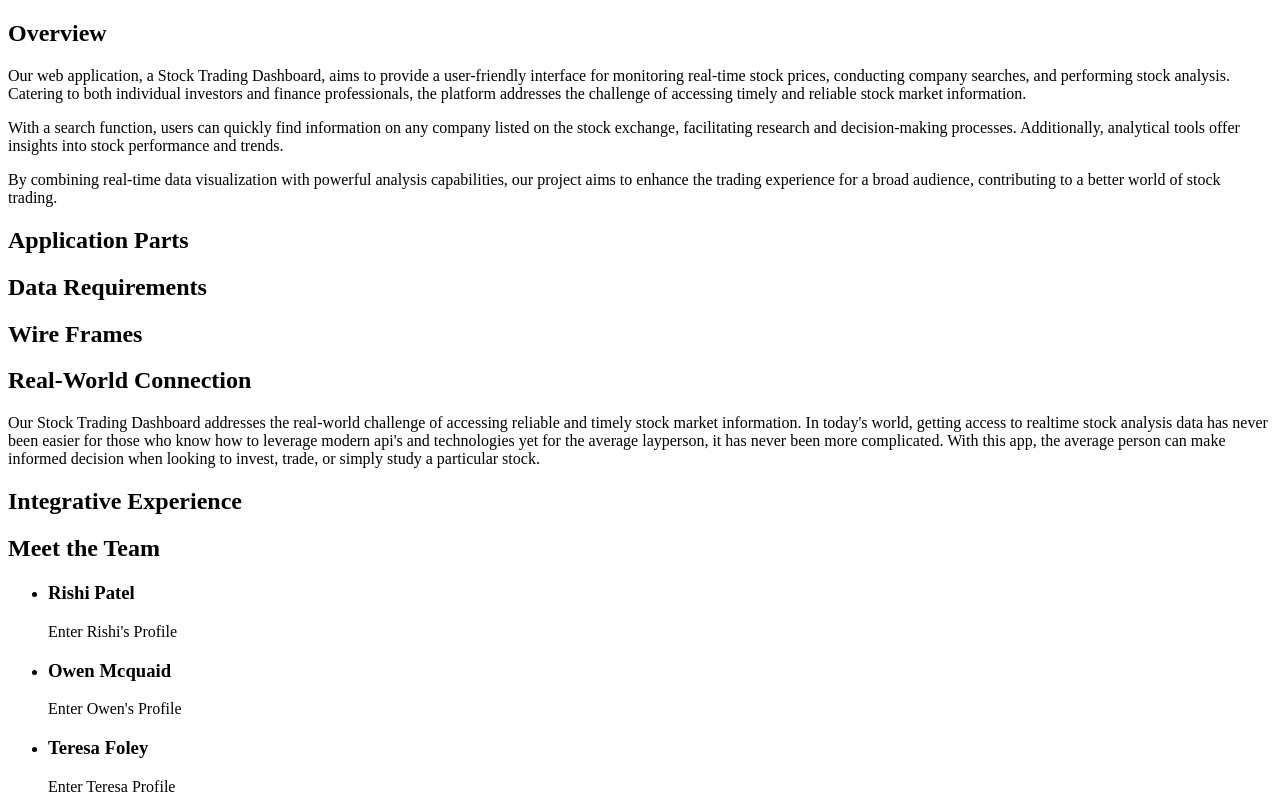
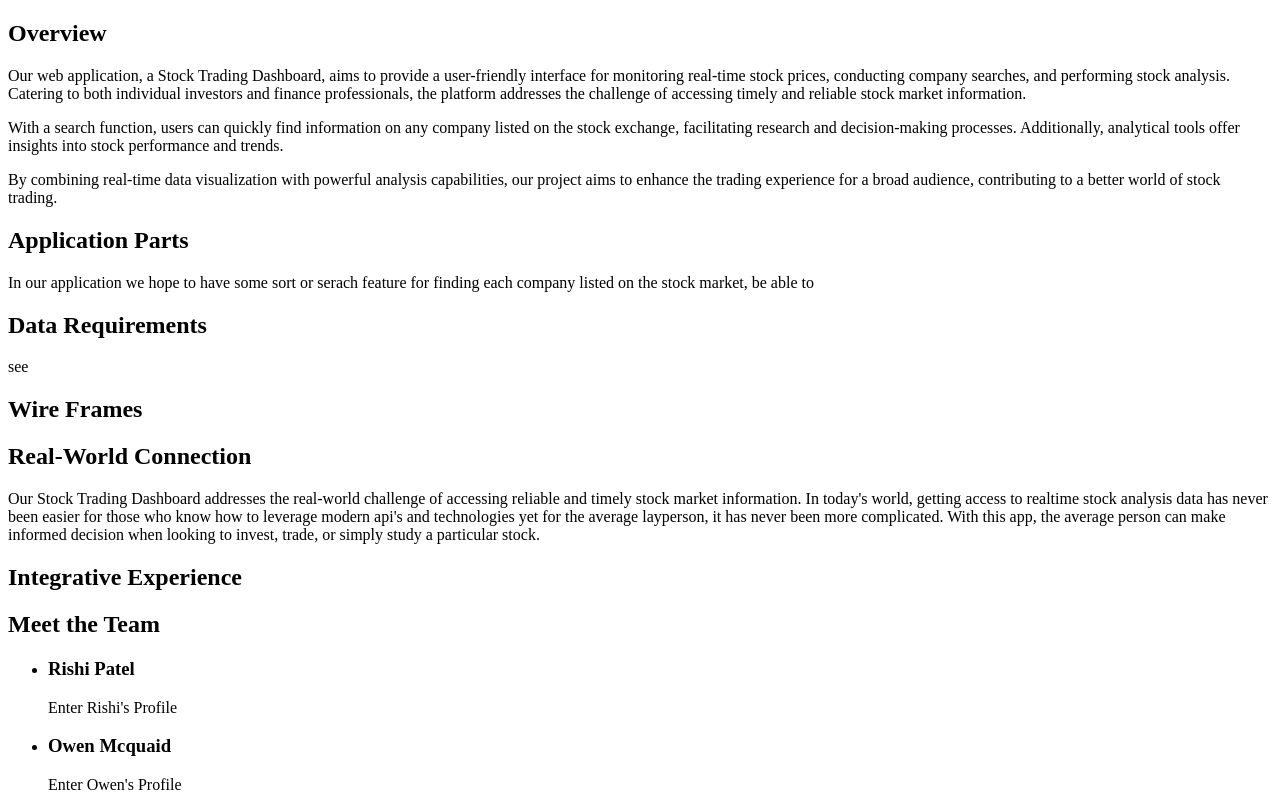
Before and after one commit to owen-mcq/CS-326-Project, a website: page src/docs/milestone-01/index.html in a window 1280 px wide. Shown: the top 800 px of the page. Drawn offline with Linux system fonts and the light colour scheme.

Commit message:
Update index.html

```diff
--- a/src/docs/milestone-01/index.html
+++ b/src/docs/milestone-01/index.html
@@ -19,13 +19,13 @@
 
      <section id="application-parts">
          <h2>Application Parts</h2>
-             <p></p>
+             <p>In our application we hope to have some sort or serach feature for finding each company listed on the stock market, be able to </p>
      </section>
 
      <section id="data-requirements">
          <h2>Data Requirements</h2>
      </section>
-
+     see
      <section id="wire-frames">
          <h2>Wire Frames</h2>
      </section>
```
